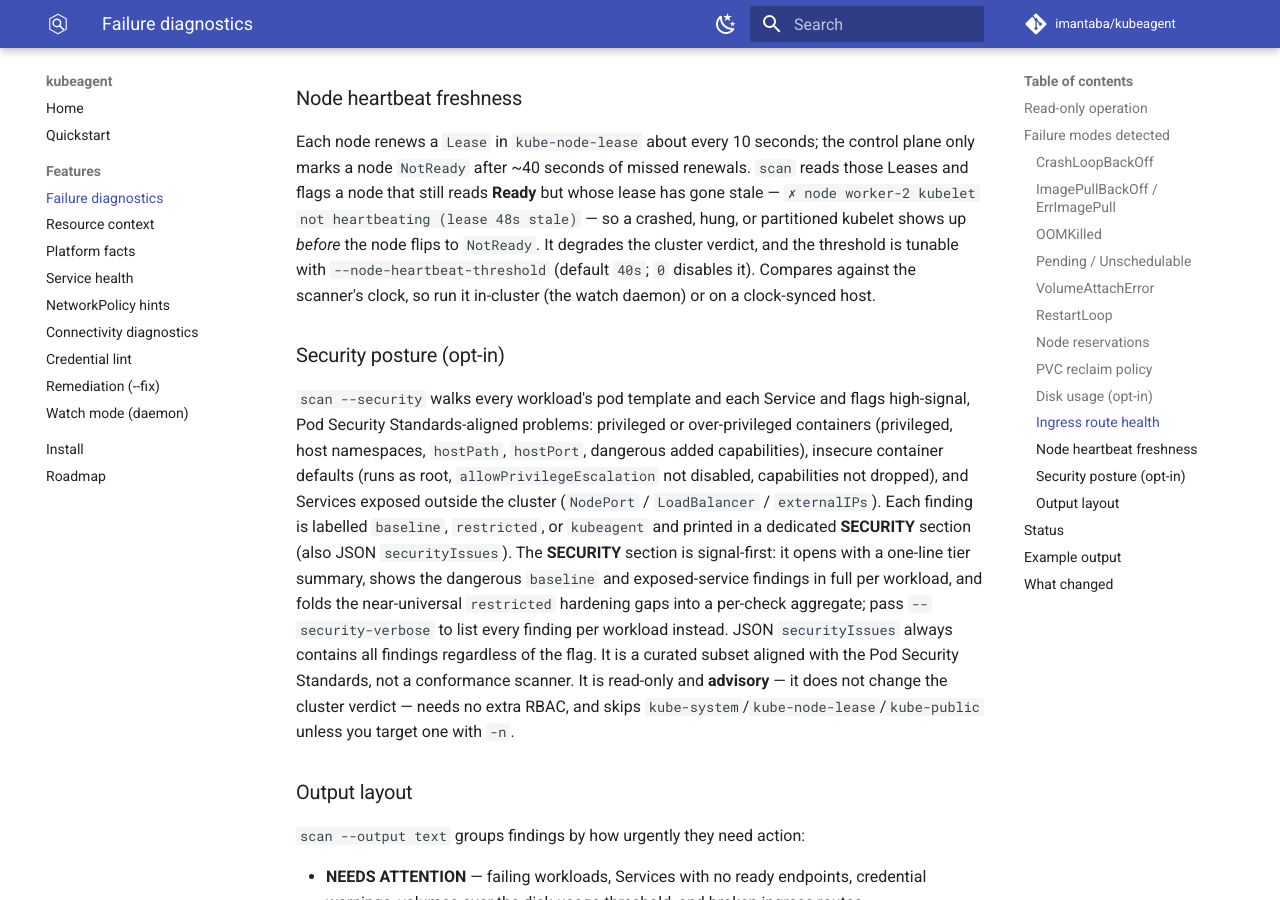
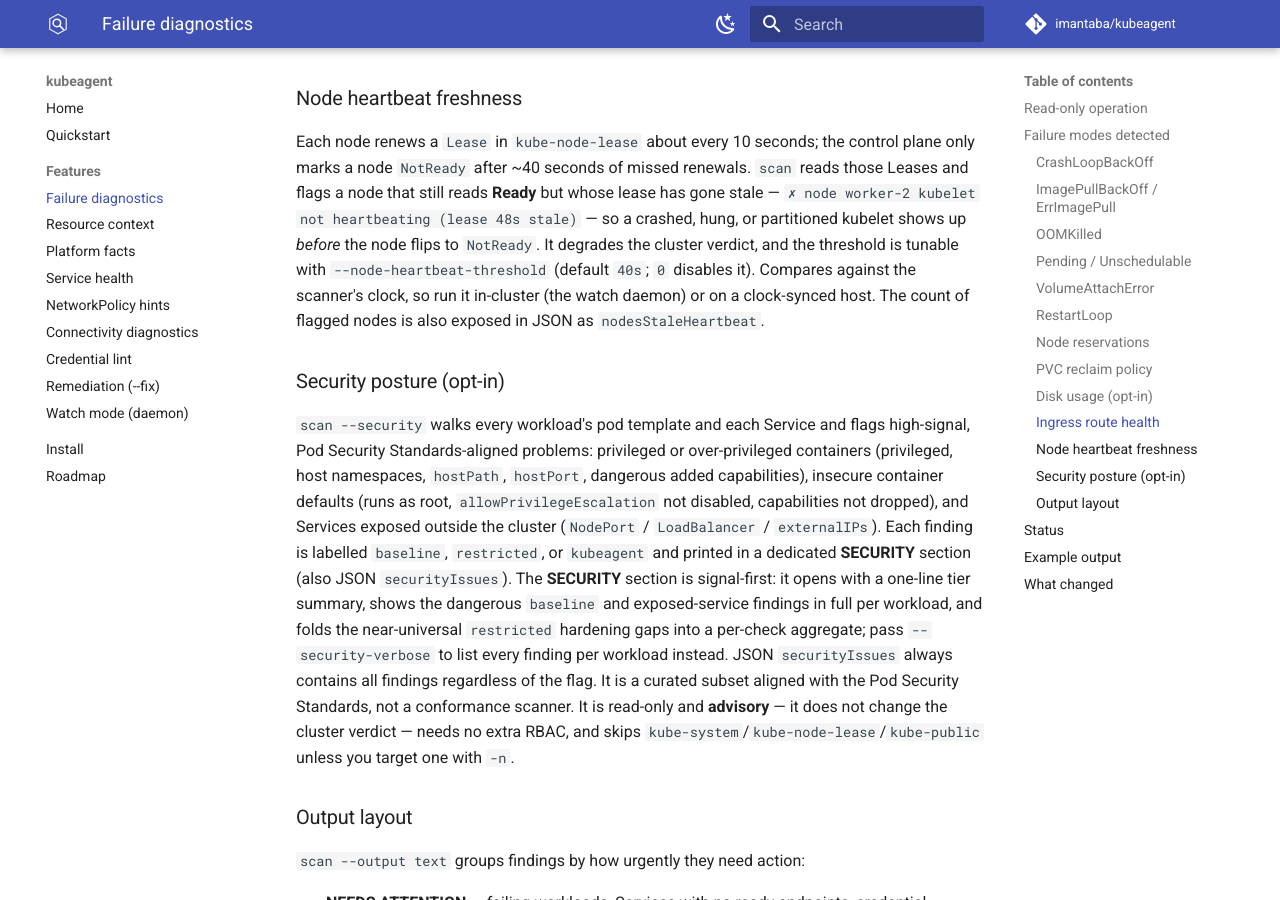
Before and after one commit to imantaba/kubeagent, an MkDocs documentation site: the page built from website/docs/features/diagnostics.md, in a window 1280 px wide and 900 px high, scrolled down 2482 px. Built offline with MkDocs 1.6.1 and Material for MkDocs 9.7.7, drawn with Linux system fonts in a browser that asks for light colours; comment, search, counter and statistics services are not loaded.

Commit message:
docs: note the nodesStaleHeartbeat JSON field

```diff
--- a/website/docs/features/diagnostics.md
+++ b/website/docs/features/diagnostics.md
@@ -110,7 +110,7 @@ stale)` — so a crashed, hung, or partitioned kubelet shows up *before* the nod
 flips to `NotReady`. It degrades the cluster verdict, and the threshold is
 tunable with `--node-heartbeat-threshold` (default `40s`; `0` disables it).
 Compares against the scanner's clock, so run it in-cluster (the watch daemon) or
-on a clock-synced host.
+on a clock-synced host. The count of flagged nodes is also exposed in JSON as `nodesStaleHeartbeat`.
 
 ### Security posture (opt-in)
 
```
